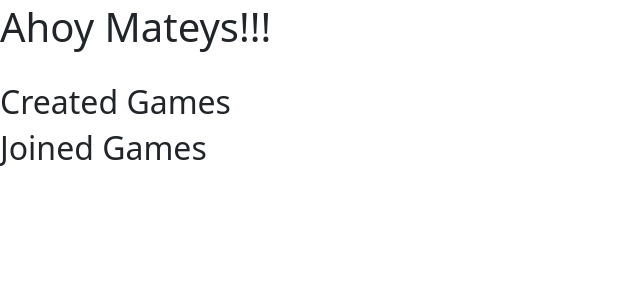
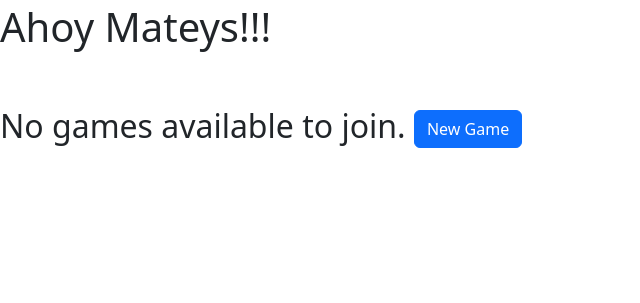
Before and after one commit to edgarrambo/PPP-RubyRooks, a Rails app: page /games in a window 1280 px wide. Shown: the part 53-356 px from the top of the page, without its empty margins (0-640 px from the left). Run offline with Rails 7, Linux system fonts and the light colour scheme; the visitor is signed in with stand-in values (Sample User, id 1); data that the repository does not hold is empty; style sheets or scripts are compiled from the project's sources; some libraries are stand-ins or nearby versions.

Commit message:
Controller works/Tests do not

```diff
--- a/app/controllers/games_controller.rb
+++ b/app/controllers/games_controller.rb
@@ -18,6 +18,7 @@ class GamesController < ApplicationController
   def create
     @game = Game.create(game_params.merge(creating_user: current_user))
     if @game.valid?
+      populate_game
       redirect_to game_path(@game)
     else
       render :new, status: :unprocessable_entity
@@ -40,4 +41,41 @@ class GamesController < ApplicationController
   def game_params
     params.require(:game).permit(:name)
   end
+
+  def populate_game
+    # White Rooks
+    @game.pieces.create(x_position: 0, y_position: 0, piece: 0)
+    @game.pieces.create(x_position: 0, y_position: 7, piece: 0)
+    # White Knights
+    @game.pieces.create(x_position: 0, y_position: 1, piece: 1)
+    @game.pieces.create(x_position: 0, y_position: 6, piece: 1)
+    # White Bishops
+    @game.pieces.create(x_position: 0, y_position: 2, piece: 2)
+    @game.pieces.create(x_position: 0, y_position: 5, piece: 2)
+    # White Queen
+    @game.pieces.create(x_position: 0, y_position: 3, piece: 3)
+    # White King
+    @game.pieces.create(x_position: 0, y_position: 4, piece: 4)
+    # White Pawns
+    8.times do |y|
+      @game.pieces.create(x_position: 1, y_position: y, piece: 5)
+    end
+    # Black Rooks
+    @game.pieces.create(x_position: 7, y_position: 0, piece: 6)
+    @game.pieces.create(x_position: 7, y_position: 7, piece: 6)
+    # Black Knights
+    @game.pieces.create(x_position: 7, y_position: 1, piece: 7)
+    @game.pieces.create(x_position: 7, y_position: 6, piece: 7)
+    # Black Bishops
+    @game.pieces.create(x_position: 7, y_position: 2, piece: 8)
+    @game.pieces.create(x_position: 7, y_position: 5, piece: 8)
+    # Black Queen
+    @game.pieces.create(x_position: 7, y_position: 3, piece: 9)
+    # Black King
+    @game.pieces.create(x_position: 7, y_position: 4, piece: 10)
+    # Black Pawns
+    8.times do |y|
+      @game.pieces.create(x_position: 6, y_position: y, piece: 11)
+    end
+  end
 end
--- a/app/models/game.rb
+++ b/app/models/game.rb
@@ -5,9 +5,9 @@ class Game < ApplicationRecord
   belongs_to :invited_user, :class_name => 'User', :foreign_key => 'invited_user_id', optional: true
   belongs_to :first_move, :class_name => 'User', :foreign_key => 'first_move_id', optional: true
   belongs_to :winner, :class_name => 'User', :foreign_key => 'winner_id', optional: true
-  has_many :moves
-  has_many :comments
-  has_many :pieces
+  has_many :moves, dependent: :destroy
+  has_many :comments, dependent: :destroy
+  has_many :pieces, dependent: :destroy
 
   scope :available, -> { where(invited_user_id: nil) }
 end
--- a/app/views/games/index.html.erb
+++ b/app/views/games/index.html.erb
@@ -2,6 +2,11 @@
 <br />
 
 <% if current_user %>
+  <%# Wanted to add a create game button for when someone is logged in and there are games to join. Otherwise there is only the link on the nav bar. %>
+  <% if @games.available.present? %>
+    <h2>Create a new game. <%= link_to 'New Game', new_game_path, class: 'btn btn-primary'%></h2>
+  <% end %>
+  <% if @created.present? %>
     <ul class="list-group">
       <h2>Created Games</h2>
           <% @created.each do |game| %>
@@ -10,7 +15,9 @@
             </li>
           <% end %>
     </ul>
+  <% end %>
 
+  <% if @joined.present? %>
     <ul class="list-group">
       <h2>Joined Games</h2>
           <% @joined.each do |game| %>
@@ -20,10 +27,10 @@
           <% end %>
     </ul>
   <% end %>
+<% end %>
 
 <br />
 
-<% if @games.present? %>
   <% if @games.available.present? %>
     <ul class="list-group">
       <h2>Available Games</h2>
@@ -39,4 +46,3 @@
   <% else %>
     <h2>No games available to join. <%= link_to 'New Game', new_game_path, class: 'btn btn-primary'%></h2>
   <% end %>
-<% end %>
--- a/app/views/games/show.html.erb
+++ b/app/views/games/show.html.erb
@@ -18,9 +18,10 @@
     <hr />
   </div>
   <div class="col-lg-6">
-    <% 8.times do |x| %>
+    <%# I switched around the x and y variables to make it more logical %>
+    <% 8.times do |y| %>
       <div class="row justify-content-center">
-        <% 8.times do |y| %>
+        <% 8.times do |x| %>
           <% if x % 2 == 0 && y % 2 == 0 || x % 2 == 1 && y % 2 == 1 %>
             <div id="<%= x %>,<%= y %>" class="black">
             </div>
```
Also changed, not shown: spec/controllers/games_controller_spec.rb (added, +29 -0 lines). Lines whose indentation alone changed are shown as unchanged.
